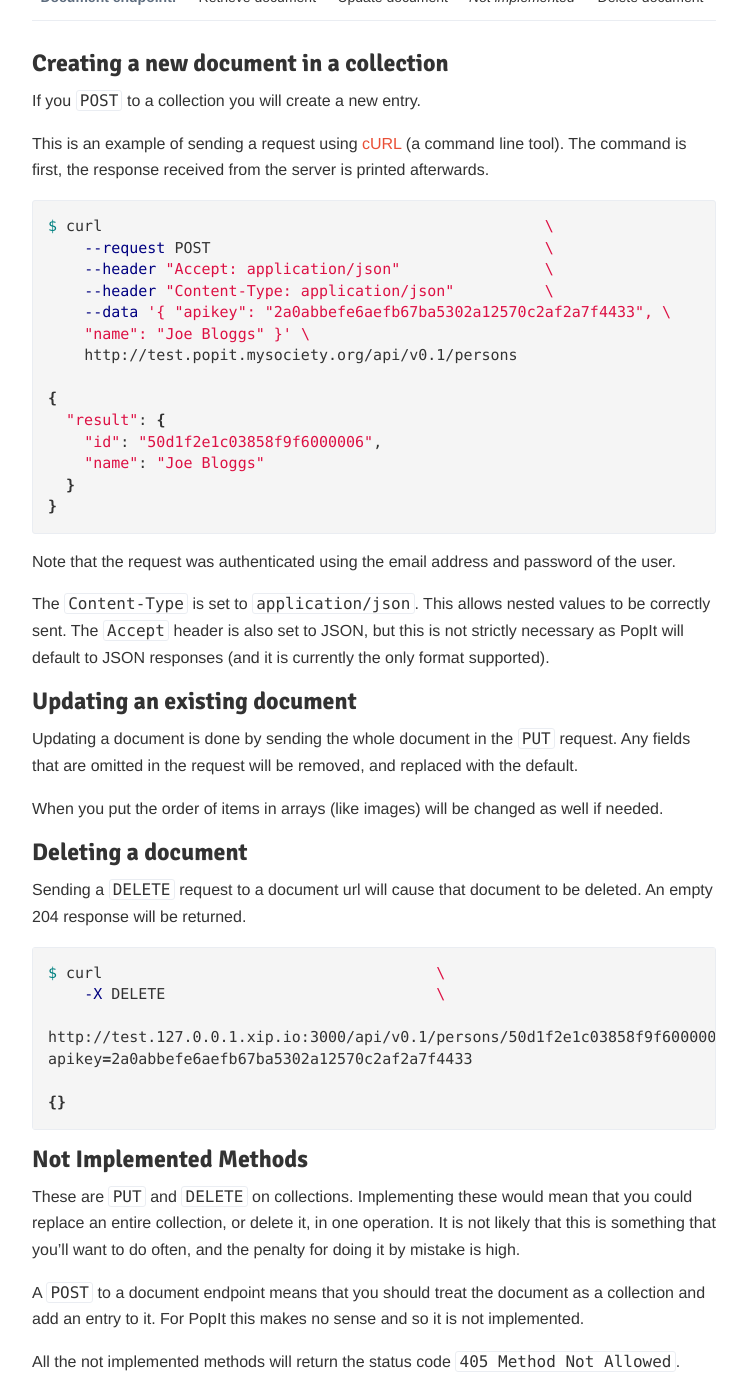
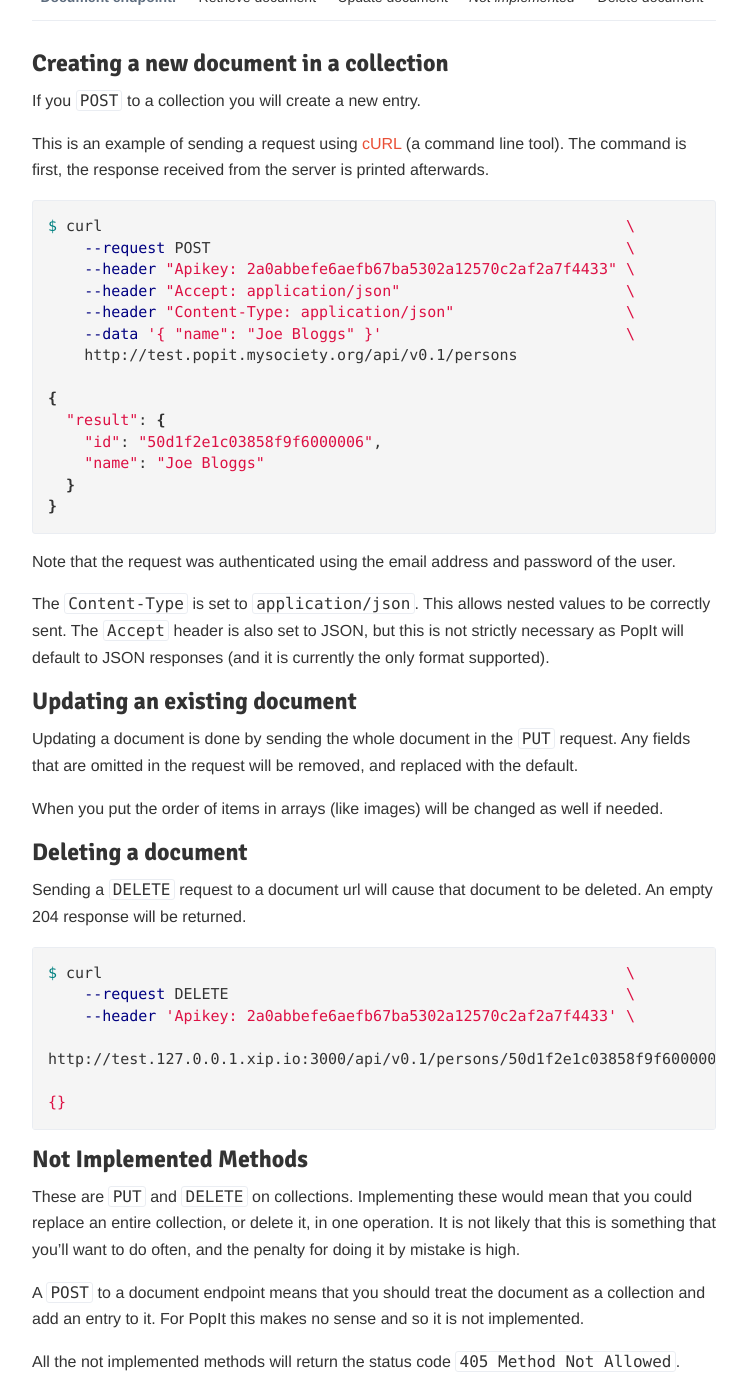
Before and after one commit to mysociety/popit.poplus.org, a Jekyll site: the page built from docs/api/writing.md, in a window 1280 px wide and 1400 px high, scrolled down 765 px. Shown: the whole window, without its empty margins (266-1013 px from the left). Built offline with Jekyll 4.4.1, drawn with Linux system fonts in a browser that asks for light colours.

Commit message:
Use Apikey header in documentation examples
Recommend using a header to supply the API key. I've still documented
the putting it in the body method, in case that's useful to people.

```diff
--- a/docs/api/writing.md
+++ b/docs/api/writing.md
@@ -48,12 +48,12 @@ This is an example of sending a request using [cURL](http://curl.haxx.se/) (a co
 
 {% highlight bash %}
 
-$ curl                                                 \
-    --request POST                                     \
-    --header "Accept: application/json"                \
-    --header "Content-Type: application/json"          \
-    --data '{ "apikey": "2a0abbefe6aefb67ba5302a12570c2af2a7f4433", \
-    "name": "Joe Bloggs" }' \
+$ curl                                                          \
+    --request POST                                              \
+    --header "Apikey: 2a0abbefe6aefb67ba5302a12570c2af2a7f4433" \
+    --header "Accept: application/json"                         \
+    --header "Content-Type: application/json"                   \
+    --data '{ "name": "Joe Bloggs" }'                           \
     http://test.popit.mysociety.org/api/v0.1/persons
 
 {
@@ -80,9 +80,10 @@ Sending a `DELETE` request to a document url will cause that document to be
 deleted. An empty 204 response will be returned.
 
 {% highlight bash %}
-$ curl                                     \
-    -X DELETE                              \
-    http://test.127.0.0.1.xip.io:3000/api/v0.1/persons/50d1f2e1c03858f9f6000006?apikey=2a0abbefe6aefb67ba5302a12570c2af2a7f4433
+$ curl                                                          \
+    --request DELETE                                            \
+    --header 'Apikey: 2a0abbefe6aefb67ba5302a12570c2af2a7f4433' \
+    http://test.127.0.0.1.xip.io:3000/api/v0.1/persons/50d1f2e1c03858f9f6000006'
 
 {}
 {% endhighlight %}
```
Also changed, not shown: docs/api.md (+8 -2 lines).
